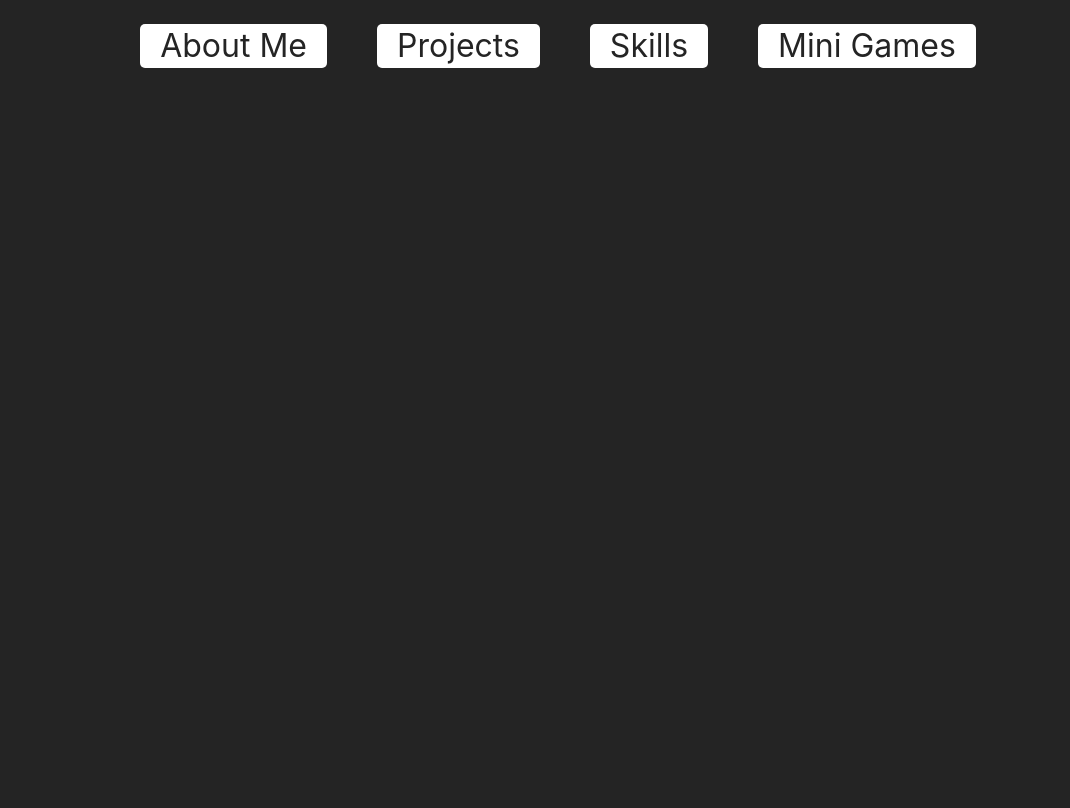
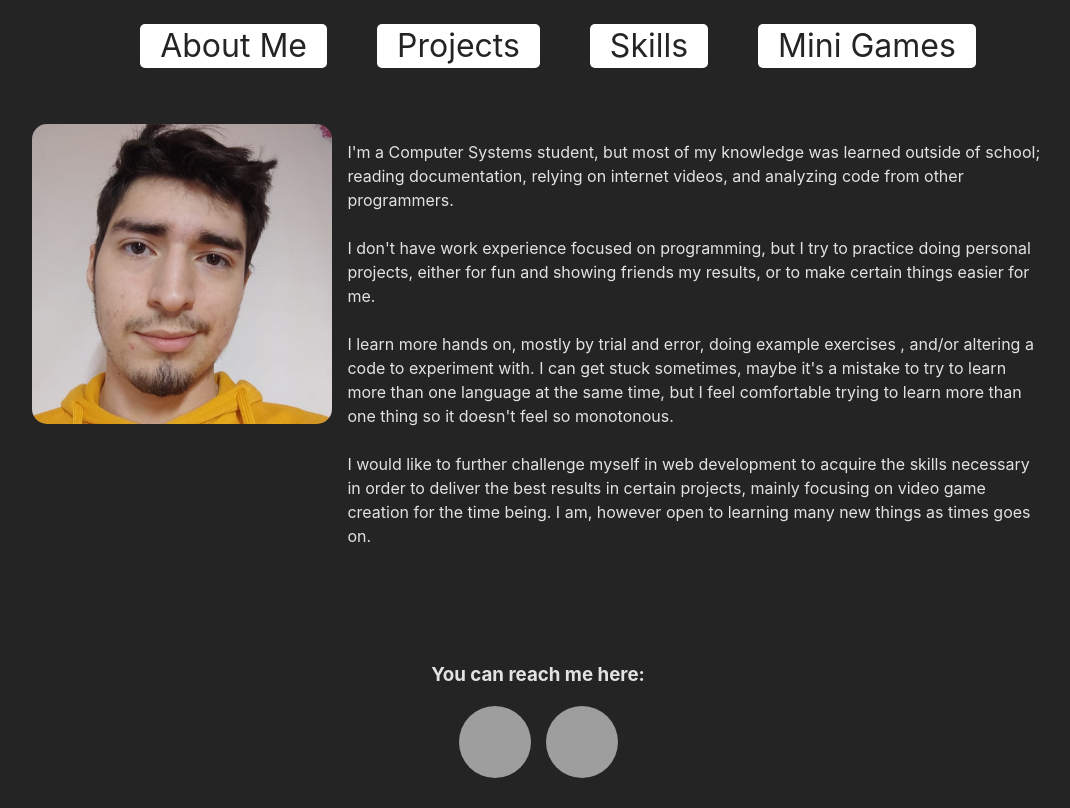
Before and after one commit to Chenomorfo/PortfolioV1.1, a React (Vite) app: page / in a window 1280 px wide. Shown: the whole page, without its empty margins (102-1172 px from the left). Built offline with nearby package versions, Linux system fonts and the light colour scheme; grey boxes are pictures that could not be loaded.

Commit message:
routing update

```diff
--- a/src/App.jsx
+++ b/src/App.jsx
@@ -15,10 +15,10 @@ function App() {
         <NavBar />
         <div className="Container">
           <Routes>
-            <Route path="PortfolioV1.1/" element={<Biography />} />
-            <Route path="PortfolioV1.1/Projects" element={<Project />} />
-            <Route path="PortfolioV1.1/Skills" element={<Skills />} />
-            <Route path="PortfolioV1.1/Minigames" element={<MiniGames />} />
+            <Route path="/" element={<Biography />} />
+            <Route path="/Projects" element={<Project />} />
+            <Route path="/Skills" element={<Skills />} />
+            <Route path="/Minigames" element={<MiniGames />} />
           </Routes>
         </div>
       </div>
--- a/src/components/Biography.css
+++ b/src/components/Biography.css
@@ -12,6 +12,7 @@
   transition: all 0.5s ease;
   height: 300px;
   border-radius: 15px;
+
 }
 
 .Biography div {
```
